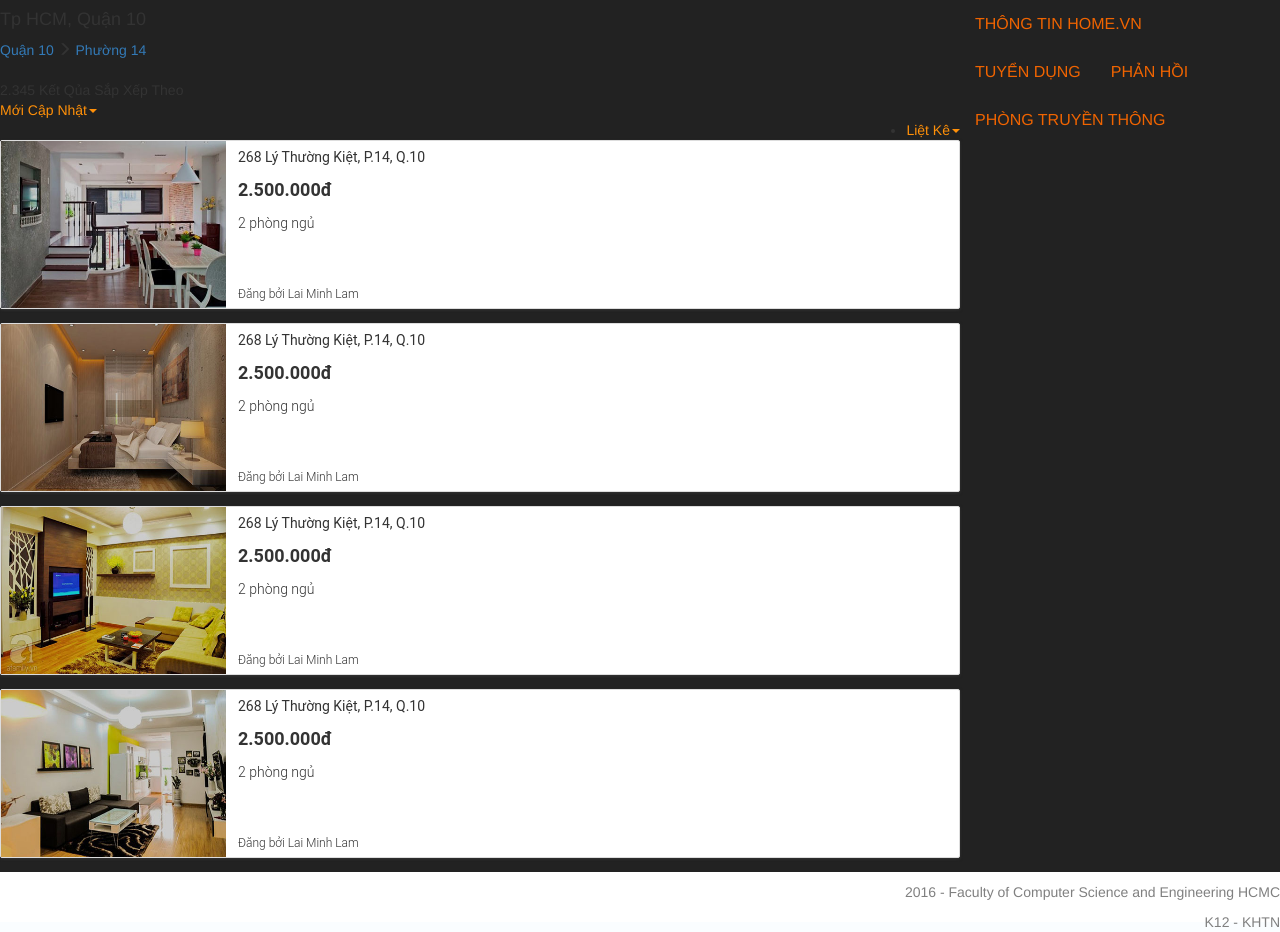
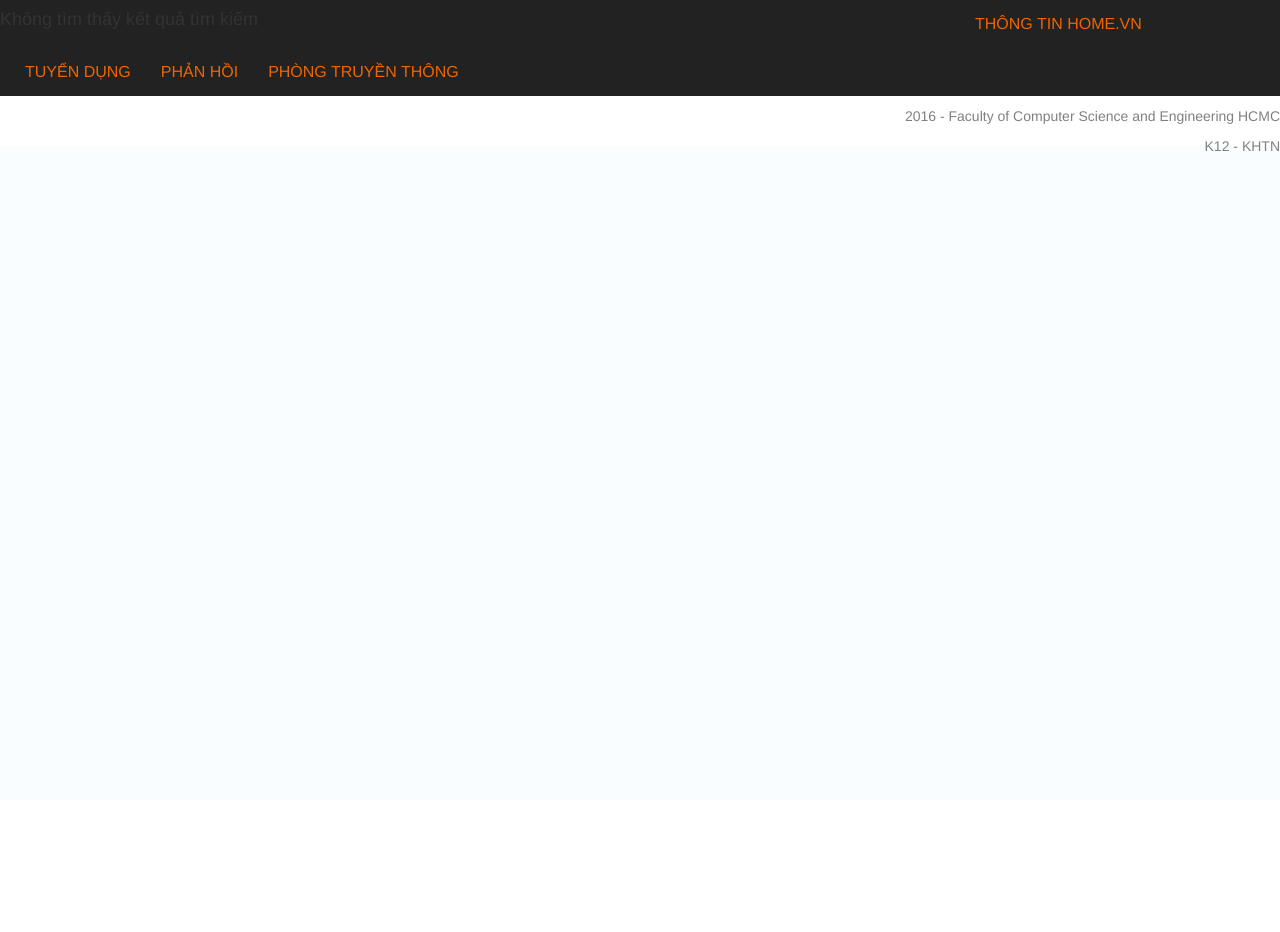
Before and after one commit to laiminhlamgt/WP-assignment, a PHP site: the page made by views/search/index.php in a window 1280 px wide. After the commit the page ends 151 px from the top, so only its background shows below. Run offline with PHP 8.4, Linux system fonts and the light colour scheme; the template is opened without the code that fills it, so the values that code supplies are empty; some libraries are stand-ins or nearby versions.

Commit message:
Update search page

```diff
--- a/controllers/search.php
+++ b/controllers/search.php
@@ -14,6 +14,7 @@
 
   public function search() {
     $this->setExistParamInUrl(true);
+    $this->view->lstHouse = $this->model->selectAll();
     // echo "Have gone to search function in SeachController";
     // if (isset($_GET['content'])) {
     //   $content = $_GET['content'];
--- a/views/search/index.php
+++ b/views/search/index.php
@@ -1,11 +1,43 @@
+<?php
+
+$numOfResult = count($this->lstHouse);
+
+function render_thumnail($house) {
+  $thumbnail = '<div class="thumbnail" style="margin-top: 20px;">
+                  <div class="image">
+                    <img class="d-image-img pending image" image-id="' .
+                      $house['picture1_id'] .
+                      '" img-max-width="1200" img-max-height="500" />
+                  </div>
+                  <div class="caption">
+                    <div class="info">
+                      <p class="address">' . $house['address'] . '</p>
+                      <p class="cost">' . $house['price'] . '</p>
+                      <p class="other">2 phòng ngủ</p>
+                    </div>
+                    <div class="info-bottom">
+                      <span class="uploadOwner">' . $house['contact_name'] . '</span>
+                    </div>
+                  </div>
+                  <a href="detail.html" class="link"></a>
+                  <div class="clearer">
+                  </div>
+                </div>';
+  echo $thumbnail;
+}
+
+ ?>
+
 <!-- Start of search result + left detail -->
 <div class="col-md-9 m-config-search-result">
+
+  <?php if ($numOfResult > 0) { ?>
     <h4>Tp HCM, Quận 10</h4>
     <a href="#">Quận 10</a> <span class="glyphicon glyphicon-menu-right"></span> <a href="#">Phường 14</a>
     <br>
     <br>
     <ul>
-    <li>2.345 Kết Qủa Sắp Xếp Theo</li>
+      <li><?php echo $numOfResult; ?> Kết Qủa Sắp Xếp Theo</li>
       <li class="dropdown">
         <a href="#" class="dropdown-toggle" data-toggle="dropdown" style="color:orange">
           <span data-role="facet-label" style="color:#FF9009">Mới Cập Nhật</span><i class="caret" style="color:#FF9009"></i>
@@ -26,76 +58,17 @@
         </ul>
       </li>
     </ul>
-  <div class="thumbnail" style="margin-top: 20px;">
-    <div class="image">
-      <img src="<?php echo URL; ?>public/images/image-search-1.jpg" alt="nha" class="image"/>
+
+  <?php
+
+    foreach ($this->lstHouse as $key => $house) {
+      render_thumnail($house);
+    }
+
+  } else {
+    echo "<h4>Không tìm thấy kết quả tìm kiếm</h4>";
+  }
+
+   ?>
+
 </div>
-    <div class="caption">
-      <div class="info">
-        <p class="address">268 Lý Thường Kiệt, P.14, Q.10</p>
-        <p class="cost">2.500.000đ</p>
-        <p class="other">2 phòng ngủ</p>
-      </div>
-      <div class="info-bottom">
-        <span class="uploadOwner">Lai Minh Lam</span>
-      </div>
-    </div>
-    <a href="detail.html" class="link"></a>
-    <div class="clearer">
-    </div>
-  </div>
-  <div class="thumbnail">
-    <div class="image">
-      <img src="<?php echo URL; ?>public/images/image-search-2.jpg" alt="nha" class="image"/>
-    </div>
-    <div class="caption">
-      <div class="info">
-        <p class="address">268 Lý Thường Kiệt, P.14, Q.10</p>
-        <p class="cost">2.500.000đ</p>
-        <p class="other">2 phòng ngủ</p>
-      </div>
-      <div class="info-bottom">
-        <span class="uploadOwner">Lai Minh Lam</span>
-      </div>
-    </div>
-    <a href="detail.html" class="link"></a>
-    <div class="clearer">
-    </div>
-  </div>
-  <div class="thumbnail">
-    <div class="image">
-      <img src="<?php echo URL; ?>public/images/image-search-3.jpg" alt="nha" class="image"/>
-    </div>
-    <div class="caption">
-      <div class="info">
-        <p class="address">268 Lý Thường Kiệt, P.14, Q.10</p>
-        <p class="cost">2.500.000đ</p>
-        <p class="other">2 phòng ngủ</p>
-      </div>
-      <div class="info-bottom">
-        <span class="uploadOwner">Lai Minh Lam</span>
-      </div>
-    </div>
-    <a href="detail.html" class="link"></a>
-    <div class="clearer">
-    </div>
-  </div>
-  <div class="thumbnail">
-    <div class="image">
-      <img src="<?php echo URL; ?>public/images/image-search-4.jpg" alt="nha" class="image"/>
-    </div>
-    <div class="caption">
-      <div class="info">
-        <p class="address">268 Lý Thường Kiệt, P.14, Q.10</p>
-        <p class="cost">2.500.000đ</p>
-        <p class="other">2 phòng ngủ</p>
-      </div>
-      <div class="info-bottom">
-        <span class="uploadOwner">Lai Minh Lam</span>
-      </div>
-    </div>
-    <a href="detail.html" class="link"></a>
-    <div class="clearer">
-    </div>
-  </div>
-</div>
```
Also changed, not shown: models/search_model.php (added, +17 -0 lines). Lines whose indentation alone changed are shown as unchanged.
